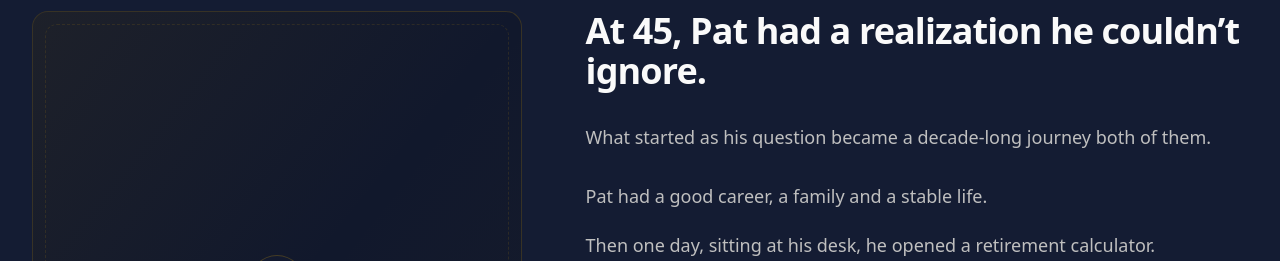
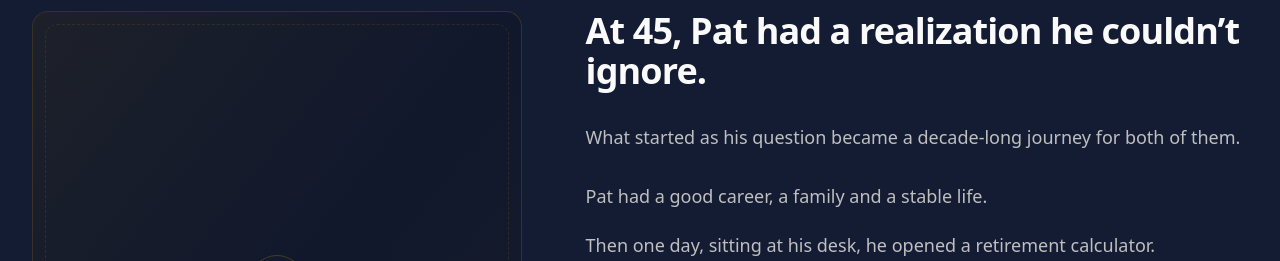
Before and after one commit to patandchris/mindshift-website1, a React (Vite) app: page /mindshift-apply in a window 1280 px wide. Shown: the part 1880-2141 px from the top of the page. Built offline with nearby package versions, Linux system fonts and the light colour scheme; the HTML template or start-up script is replaced by a standard one.

Commit message:
Changes
Co-authored-by: patandchris <266856296+patandchris@users.noreply.github.com>

```diff
--- a/src/components/mindshift-apply/StorySection.tsx
+++ b/src/components/mindshift-apply/StorySection.tsx
@@ -44,7 +44,7 @@ const PatStorySection = ({ onExploreClick }: StorySectionProps) => (
 
           <div className="space-y-5 text-lg leading-relaxed text-muted-foreground">
             <p>
-              What started as his question became a decade-long journey both of them.
+              What started as his question became a decade-long journey for both of them.
               <br /><br />
               Pat had a good career, a family and a stable life.
             </p>
```
